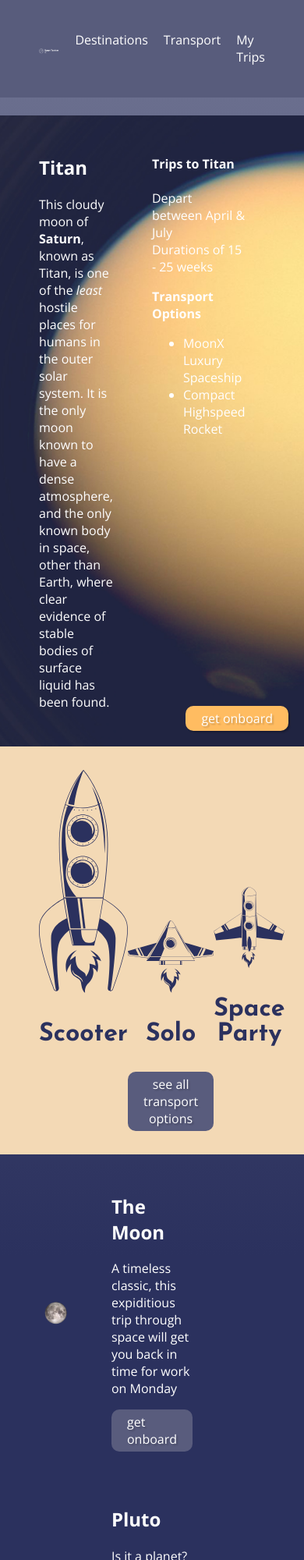
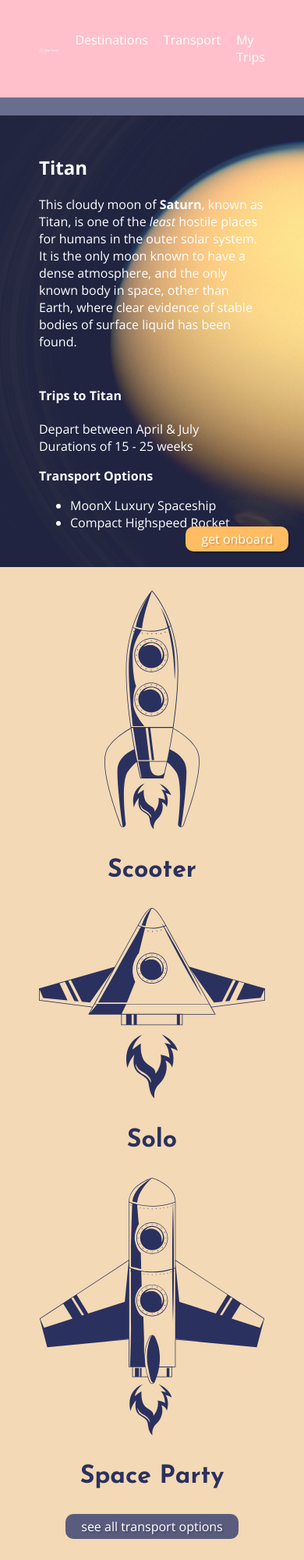
Before and after one commit to Madisonlenton11/3520A-Practice, a plain HTML site: page index.html in a window 390 px wide. Shown: the top 2000 px of the page at 78% size. Drawn offline with nearby package versions, Linux system fonts and the light colour scheme.

Commit message:
Added Responsive Design

```diff
--- a/css/style.css
+++ b/css/style.css
@@ -166,3 +166,43 @@ h3 {
     background: #101439;
     color: #fff;
 }
+
+@media screen and (max-width: 700px) {
+
+    header {
+        background: pink;
+    }
+
+    .feature {
+        grid-template-columns: 1fr;
+        grid-gap: 10px;
+    }
+    .feature > div:first-child {
+        max-width: 500px;
+    }
+
+}
+
+@media screen and (max-width: 700px) {
+    .gold-bkg {
+        grid-template-columns: 1fr;
+    }
+    .center-column {
+        grid-column: 1;
+    }
+    .other-trips {
+        grid-template-columns: 1fr;
+        text-align: center;
+        grid-gap: 0;
+    }
+    .other-trips>div:nth-child(3) {
+        grid-column: 1;
+        grid-row: 3;
+        margin-top: 80px;
+    }
+
+    .other-trips>div:nth-child(4) {
+        grid-column: 1;
+        text-align: center;
+    }
+}
--- a/index.html
+++ b/index.html
@@ -5,6 +5,7 @@
 <head>
     <title>Learning Code</title>
     <meta charset="utf-8">
+    <meta name="viewport" content="width=device-width, initial-scale=1.0">
     <link rel="preconnect" href="https://fonts.googleapis.com">
     <link rel="preconnect" href="https://fonts.gstatic.com" crossorigin>
     <link
```
Also changed, not shown: destinations.html (+1 -0 lines), transport.html (+1 -0 lines).
